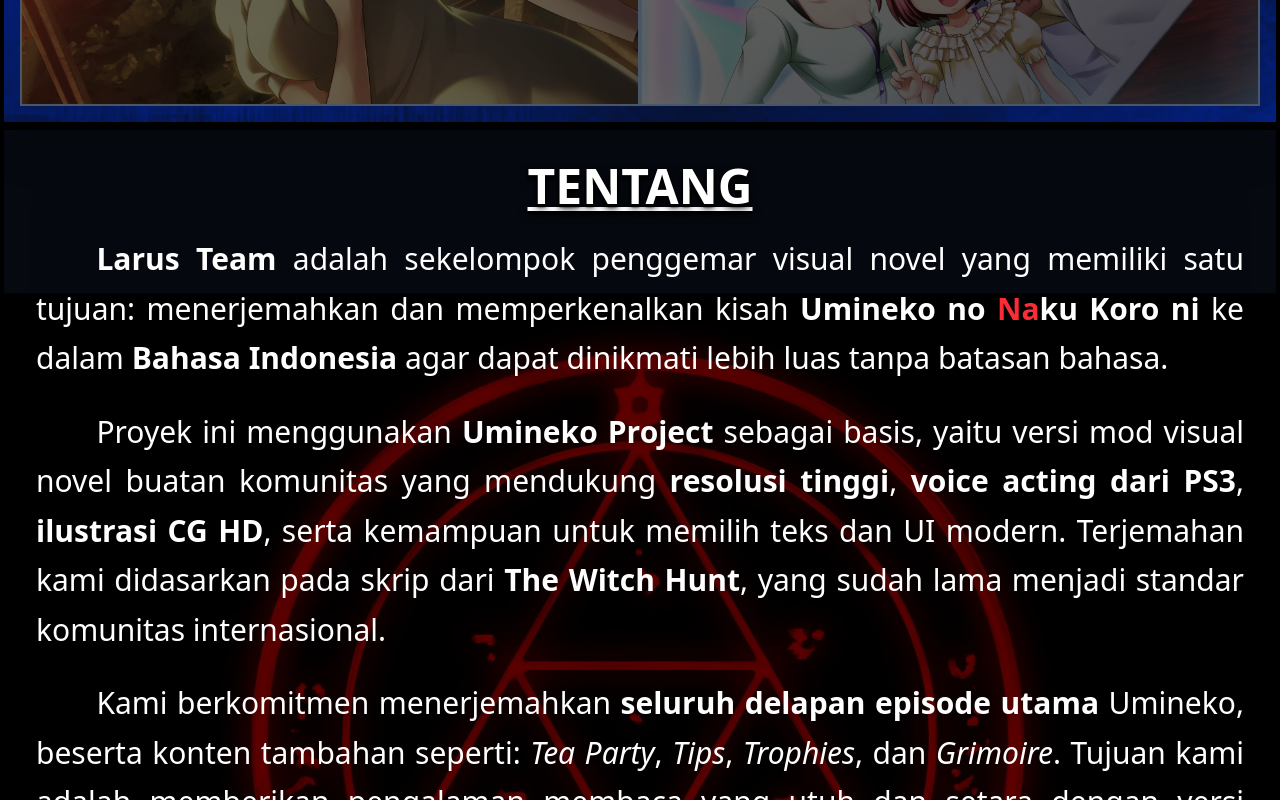
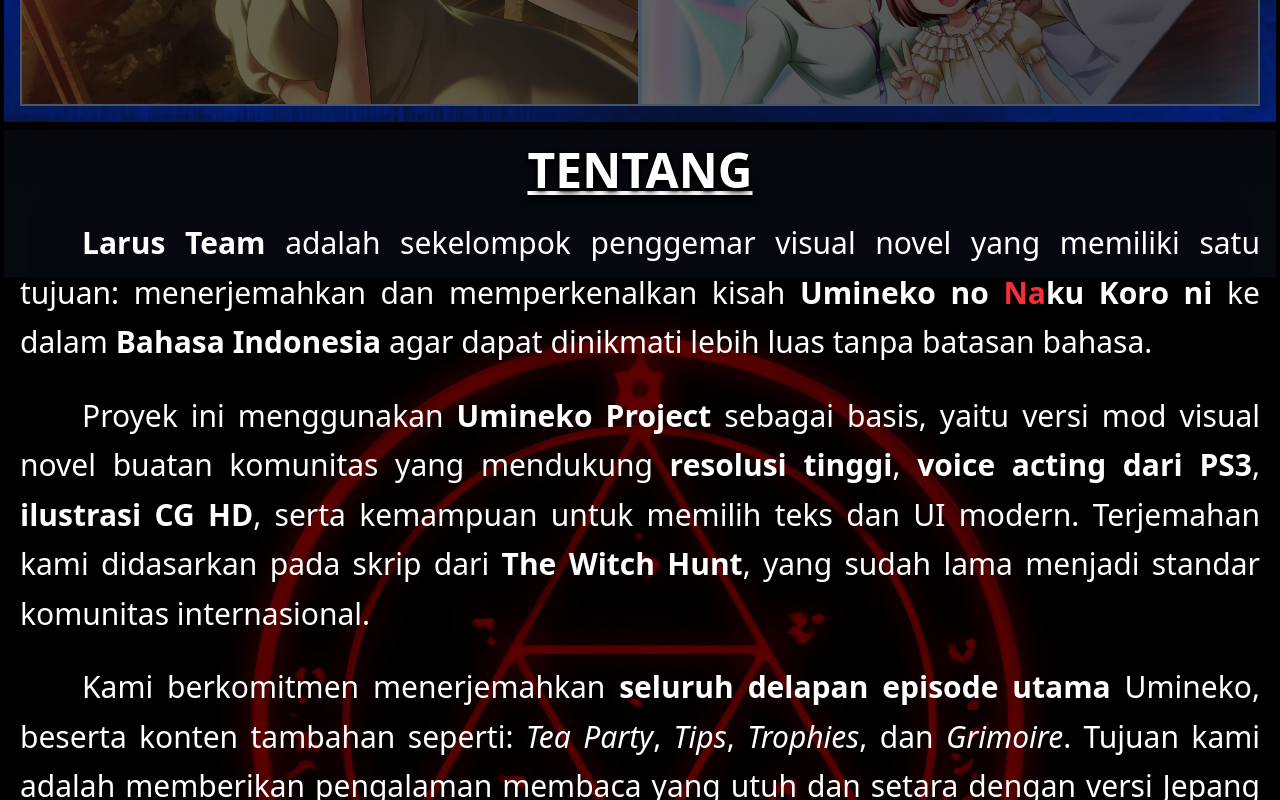
Before and after one commit to andikaalakate/umineko-indo, a Vue app: page / in a window 1280 px wide. Shown: the part 4200-5000 px from the top of the page. Built offline with nearby package versions, Linux system fonts and the light colour scheme; what vue-plyr would draw is missing.

Commit message:
Update HomeView.vue

```diff
--- a/src/views/HomeView.vue
+++ b/src/views/HomeView.vue
@@ -115,7 +115,7 @@
 
         <section data-aos="fade-up" data-aos-duration="1000" data-aos-easing="ease-in-out" data-aos-mirror="true"
           data-aos-once="true" data-aos-anchor-placement="top-center"
-          class="min-xl:min-h-screen h-fit p-4 flex flex-col justify-center items-center relative overflow-hidden border-4 border-black hover:border-slate-200 transition-all duration-500">
+          class="min-xl:min-h-screen h-fit flex flex-col justify-center items-center relative overflow-hidden border-4 border-black hover:border-slate-200 transition-all duration-500">
           <div
             class="absolute inset-0 bg-[url(/team/magic-circle.webp)] bg-contain scale-125 bg-center bg-no-repeat z-0">
           </div>
```
